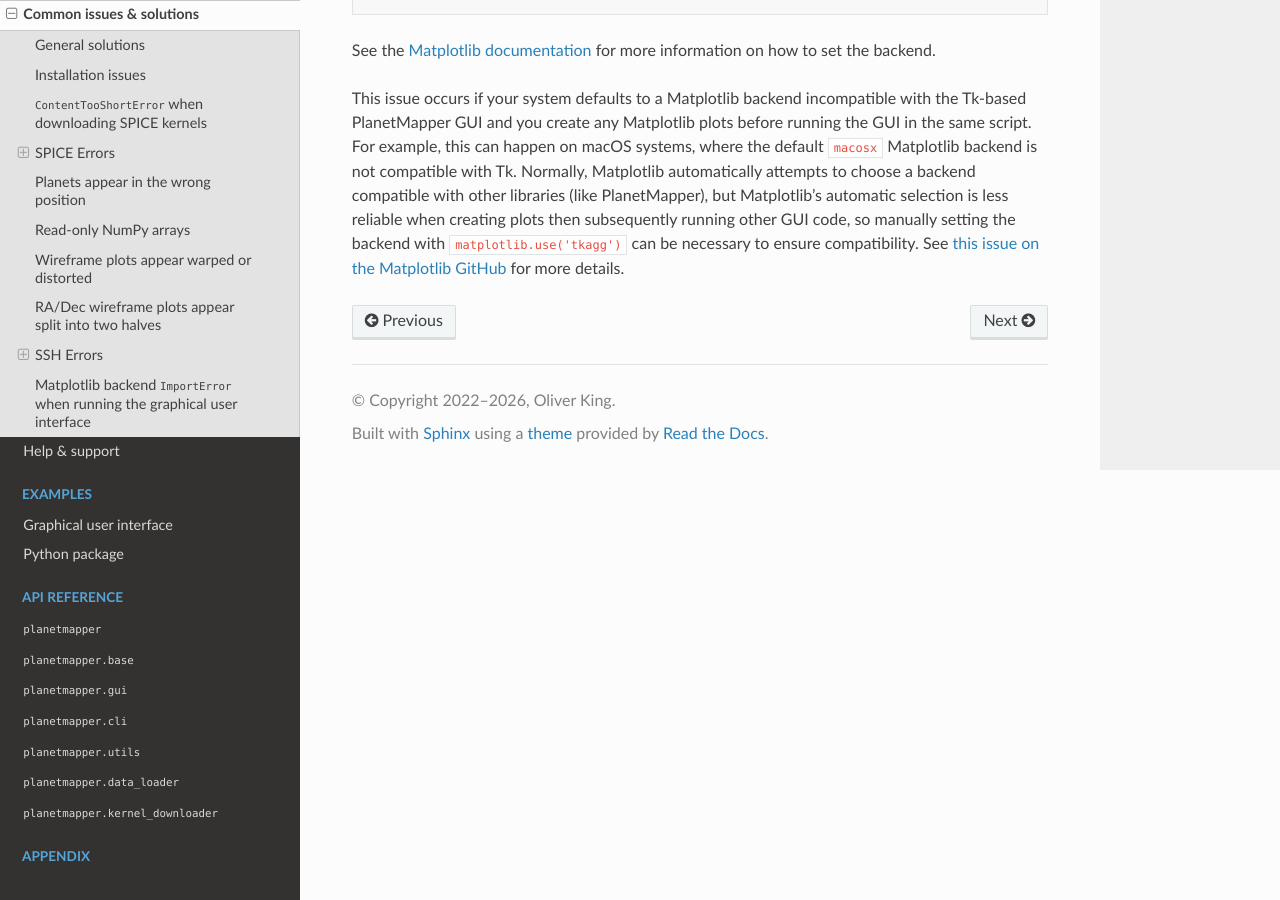
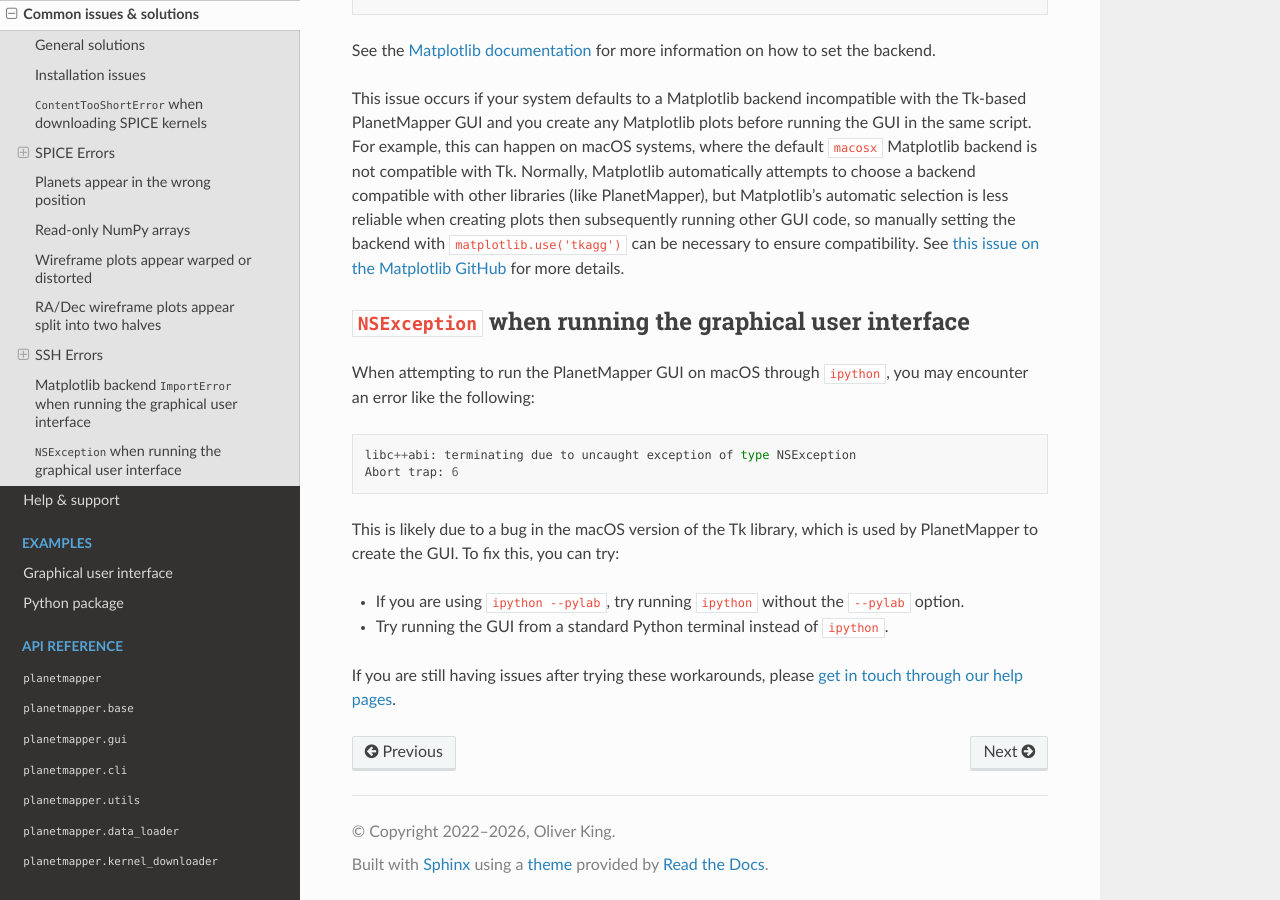
Before and after one commit to ortk95/planetmapper, a Sphinx documentation site: the page built from docs/common_issues.rst, in a window 1280 px wide and 900 px high, scrolled down 4962 px. Built offline with Sphinx 7.4.7 and the Read the Docs theme 3.1.0, drawn with Linux system fonts in a browser that asks for light colours; the version number could not be read and is left out.

Commit message:
Document NSException when running GUI
Closes #565

```diff
--- a/docs/common_issues.rst
+++ b/docs/common_issues.rst
@@ -156,3 +156,18 @@ To fix this, you can manually set the `Matplotlib backend <https://matplotlib.or
 See the `Matplotlib documentation <https://matplotlib.org/stable/users/explain/figure/backends.html#selecting-a-backend>`_ for more information on how to set the backend.
 
 This issue occurs if your system defaults to a Matplotlib backend incompatible with the Tk-based PlanetMapper GUI and you create any Matplotlib plots before running the GUI in the same script. For example, this can happen on macOS systems, where the default `macosx` Matplotlib backend is not compatible with Tk. Normally, Matplotlib automatically attempts to choose a backend compatible with other libraries (like PlanetMapper), but Matplotlib's automatic selection is less reliable when creating plots then subsequently running other GUI code, so manually setting the backend with `matplotlib.use('tkagg')` can be necessary to ensure compatibility. See `this issue on the Matplotlib GitHub <https://github.com/matplotlib/matplotlib/issues/30388>`_ for more details.
+
+
+`NSException` when running the graphical user interface
+=======================================================
+When attempting to run the PlanetMapper GUI on macOS through `ipython`, you may encounter an error like the following: ::
+
+    libc++abi: terminating due to uncaught exception of type NSException
+    Abort trap: 6
+
+This is likely due to a bug in the macOS version of the Tk library, which is used by PlanetMapper to create the GUI. To fix this, you can try:
+
+- If you are using `ipython --pylab`, try running `ipython` without the `--pylab` option.
+- Try running the GUI from a standard Python terminal instead of `ipython`.
+
+If you are still having issues after trying these workarounds, please :ref:`get in touch through our help pages <help>`.
```
